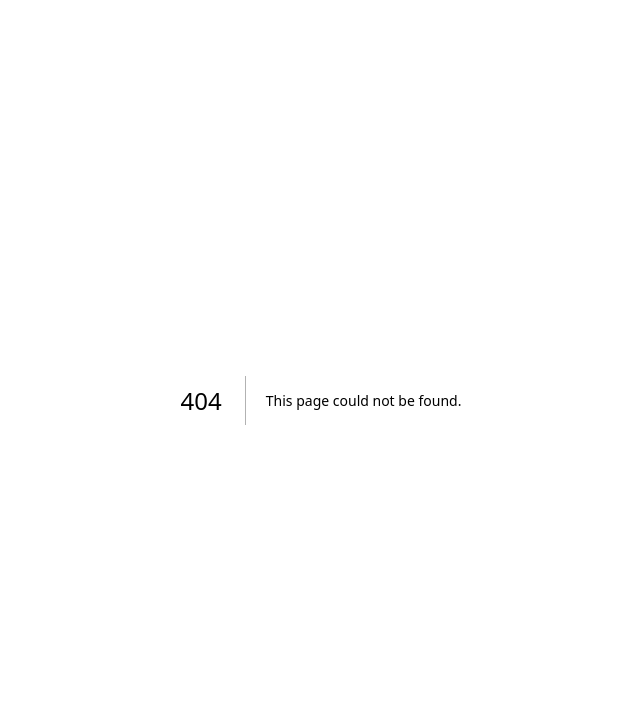
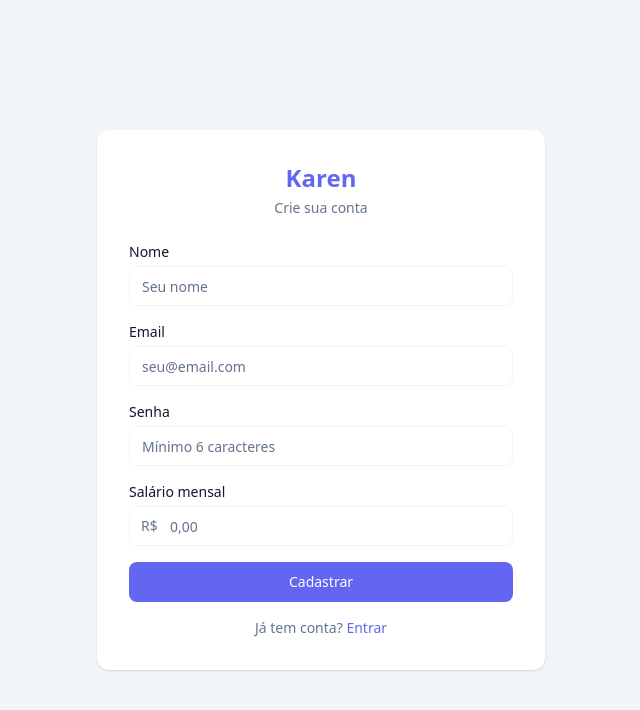
Before and after one commit to Edudonini/KarenFinance, a Next.js app: page /signup in a window 1280 px wide. Before the commit this address had no page. Shown: the top 710 px of the page, without its empty margins (319-959 px from the left). Built offline with nearby package versions, Linux system fonts and the light colour scheme.

Commit message:
feat(auth): implementar página de cadastro
Co-Authored-By: Claude Opus 4.6 <noreply@anthropic.com>

```diff
--- /dev/null
+++ b/src/app/(auth)/signup/page.tsx
@@ -0,0 +1,119 @@
+"use client";
+
+import { useActionState } from "react";
+import Link from "next/link";
+import { signupAction, type AuthActionState } from "@/actions/auth";
+import { Button, Input } from "@/components/ui";
+
+const initialState: AuthActionState = {};
+
+export default function SignupPage() {
+  const [state, formAction, pending] = useActionState(signupAction, initialState);
+
+  if (state.success) {
+    return (
+      <div className="rounded-xl bg-white p-8 shadow-sm text-center">
+        <h1 className="text-2xl font-bold text-primary">Karen</h1>
+        <div className="mt-6">
+          <div className="mx-auto mb-4 flex h-12 w-12 items-center justify-center rounded-full bg-success/10">
+            <svg className="h-6 w-6 text-success" fill="none" viewBox="0 0 24 24" stroke="currentColor" strokeWidth={2}>
+              <path strokeLinecap="round" strokeLinejoin="round" d="M5 13l4 4L19 7" />
+            </svg>
+          </div>
+          <p className="text-sm text-muted-foreground">{state.error}</p>
+        </div>
+        <Link
+          href="/login"
+          className="mt-4 inline-block text-sm text-primary hover:underline"
+        >
+          Voltar ao login
+        </Link>
+      </div>
+    );
+  }
+
+  return (
+    <div className="rounded-xl bg-white p-8 shadow-sm">
+      <div className="mb-6 text-center">
+        <h1 className="text-2xl font-bold text-primary">Karen</h1>
+        <p className="mt-1 text-sm text-muted-foreground">Crie sua conta</p>
+      </div>
+
+      <form action={formAction} className="space-y-4">
+        <Input
+          id="display_name"
+          name="display_name"
+          type="text"
+          label="Nome"
+          placeholder="Seu nome"
+          autoComplete="name"
+          required
+          error={state.fieldErrors?.display_name?.[0]}
+        />
+
+        <Input
+          id="email"
+          name="email"
+          type="email"
+          label="Email"
+          placeholder="seu@email.com"
+          autoComplete="email"
+          required
+          error={state.fieldErrors?.email?.[0]}
+        />
+
+        <Input
+          id="password"
+          name="password"
+          type="password"
+          label="Senha"
+          placeholder="Mínimo 6 caracteres"
+          autoComplete="new-password"
+          required
+          error={state.fieldErrors?.password?.[0]}
+        />
+
+        <div className="space-y-1">
+          <label
+            htmlFor="salary"
+            className="block text-sm font-medium text-secondary-foreground"
+          >
+            Salário mensal
+          </label>
+          <div className="relative">
+            <span className="absolute left-3 top-1/2 -translate-y-1/2 text-sm text-muted-foreground">
+              R$
+            </span>
+            <input
+              id="salary"
+              name="salary"
+              type="number"
+              step="0.01"
+              min="0"
+              placeholder="0,00"
+              required
+              className="flex h-10 w-full rounded-lg border border-muted bg-white pl-10 pr-3 py-2 text-sm transition-colors placeholder:text-muted-foreground focus-visible:outline-none focus-visible:ring-2 focus-visible:ring-primary focus-visible:ring-offset-2"
+            />
+          </div>
+          {state.fieldErrors?.salary?.[0] && (
+            <p className="text-sm text-destructive">{state.fieldErrors.salary[0]}</p>
+          )}
+        </div>
+
+        {state.error && !state.success && (
+          <p className="text-sm text-destructive">{state.error}</p>
+        )}
+
+        <Button type="submit" loading={pending} className="w-full">
+          Cadastrar
+        </Button>
+      </form>
+
+      <div className="mt-4 text-center text-sm">
+        <Link href="/login" className="text-muted-foreground hover:text-primary">
+          Já tem conta? <span className="font-medium text-primary">Entrar</span>
+        </Link>
+      </div>
+    </div>
+  );
+}
```
